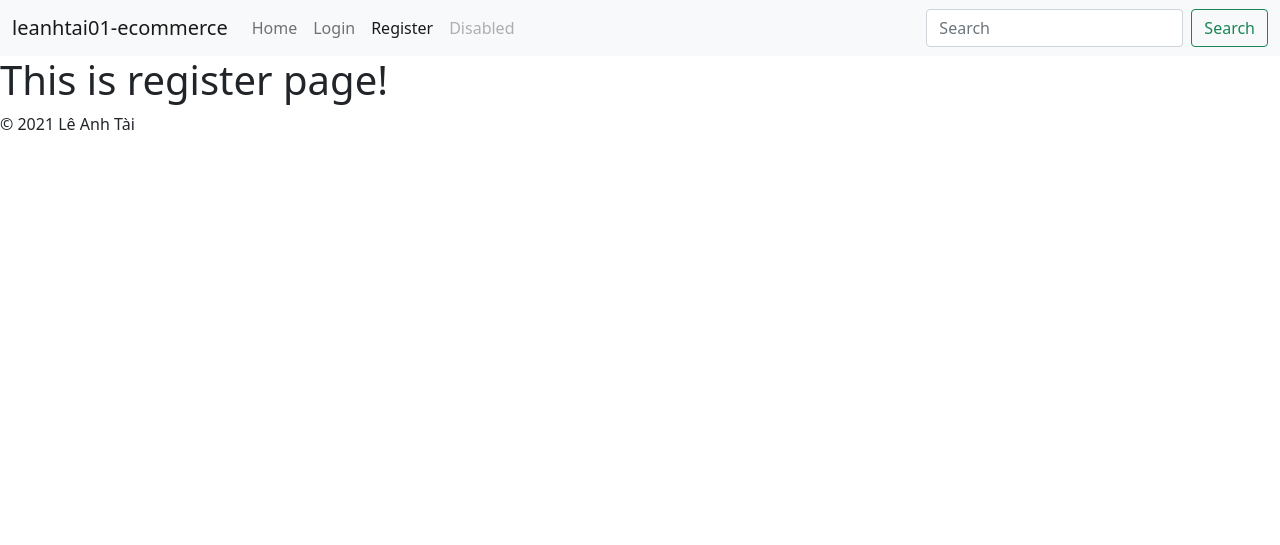
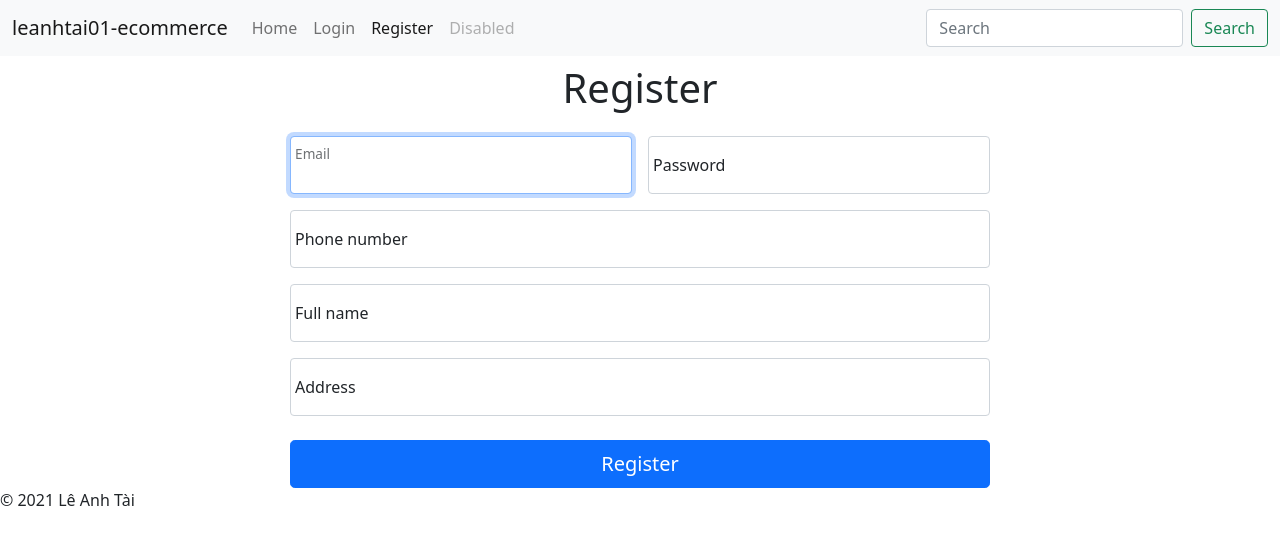
Before and after one commit to leanhtai01/ecommerce-website-php, a PHP site: page /account/register.php in a window 1280 px wide. Shown: the top 545 px of the page. Run offline with PHP 8.4, Linux system fonts and the light colour scheme; data that the repository does not hold is empty.

Commit message:
add register form to register.php

```diff
--- a/template/header.php
+++ b/template/header.php
@@ -8,6 +8,9 @@
 
   <!-- Style login.php -->
   <link href="<?php echo $host_url; ?>css/login.css" rel="stylesheet" />
+
+  <!-- Style register.php -->
+  <link href="<?php echo $host_url; ?>css/register.css" rel="stylesheet" />
 
   <!-- Bootstrap CSS -->
   <link href="https://cdn.jsdelivr.net/npm/bootstrap@5.0.2/dist/css/bootstrap.min.css" rel="stylesheet" integrity="sha384-EVSTQN3/azprG1Anm3QDgpJLIm9Nao0Yz1ztcQTwFspd3yD65VohhpuuCOmLASjC" crossorigin="anonymous">
--- a/web/account/register.php
+++ b/web/account/register.php
@@ -8,6 +8,34 @@ $page = "register";
 
 <?php include_once(dirname(dirname(__DIR__)) . "/template/header.php") ?>
 
-<h1>This is register page!</h1>
+<div class="text-center register-form">
+  <form class="row g-3" action="" method="post">
+    <h1 class="mt-4">Register</h1>
+
+    <div class="col-md-6 form-floating">
+      <input type="email" class="form-control" name="email" id="email" placeholder="Email" required autofocus>
+      <label for="email">Email</label>
+    </div>
+    <div class="col-md-6 form-floating">
+      <input type="password" class="form-control" name="password" id="password" placeholder="Password" required>
+      <label for="password">Password</label>
+    </div>
+    <div class="col-12 form-floating">
+      <input type="text" class="form-control" name="phone_number" id="phone_number" placeholder="Phone number" required>
+      <label for="phone_number">Phone number</label>
+    </div>
+    <div class="col-12 form-floating">
+      <input type="text" class="form-control" name="fullname" id="fullname" placeholder="Full name" required>
+      <label for="fullname">Full name</label>
+    </div>
+    <div class="col-12 form-floating">
+      <input type="text" class="form-control" name="address" id="address" placeholder="Address" required>
+      <label for="address">Address</label>
+    </div>
+    <div class="col-12 d-grid gap-2 mt-4">
+      <button class="btn btn-primary btn-lg" name="register_btn" type="submit">Register</button>
+    </div>
+  </form>
+</div>
 
 <?php include_once(dirname(dirname(__DIR__)) . "/template/footer.php") ?>
--- /dev/null
+++ b/web/css/register.css
@@ -0,0 +1,10 @@
+/* File: register.css
+   Style register.php
+   Author: 1760169 - Le Anh Tai
+   Email: leanhtai01@gmail.com
+   GitHub: https://github.com/leanhtai01/leanhtai01-ecommerce */
+
+.register-form {
+    max-width: 700px;
+    margin: auto;
+}
```
